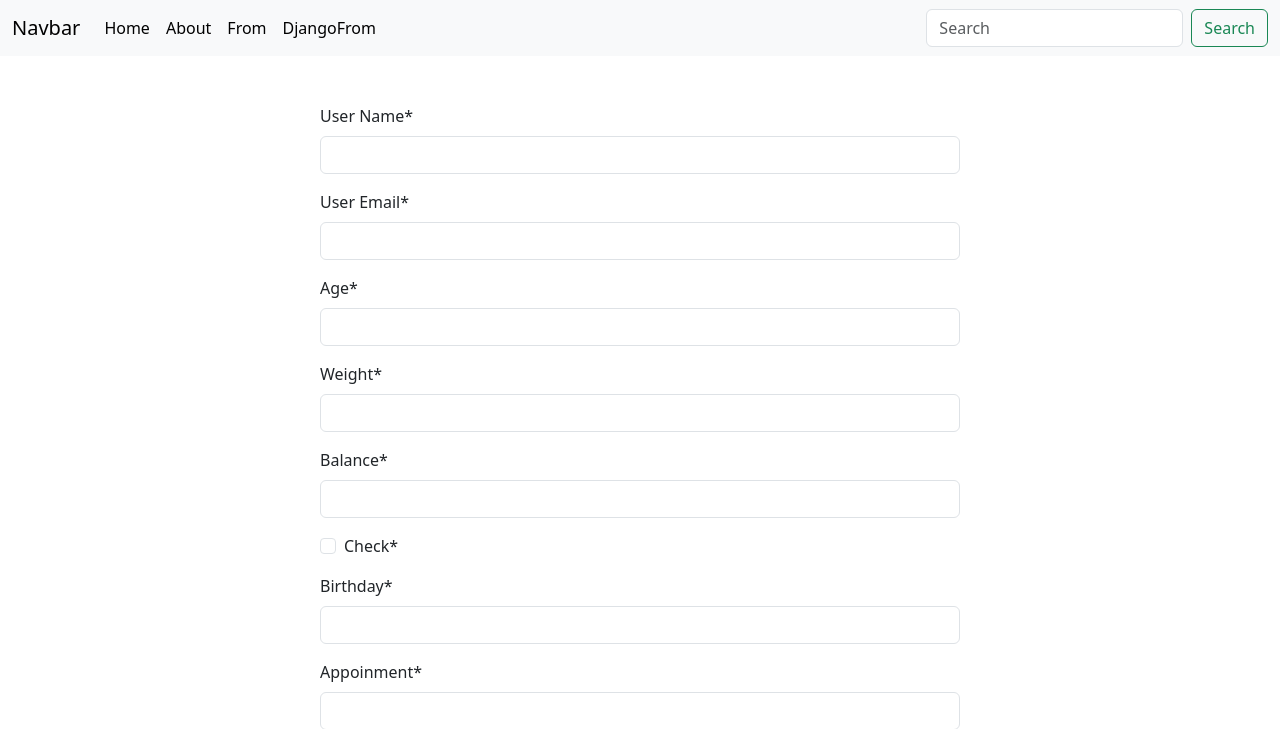
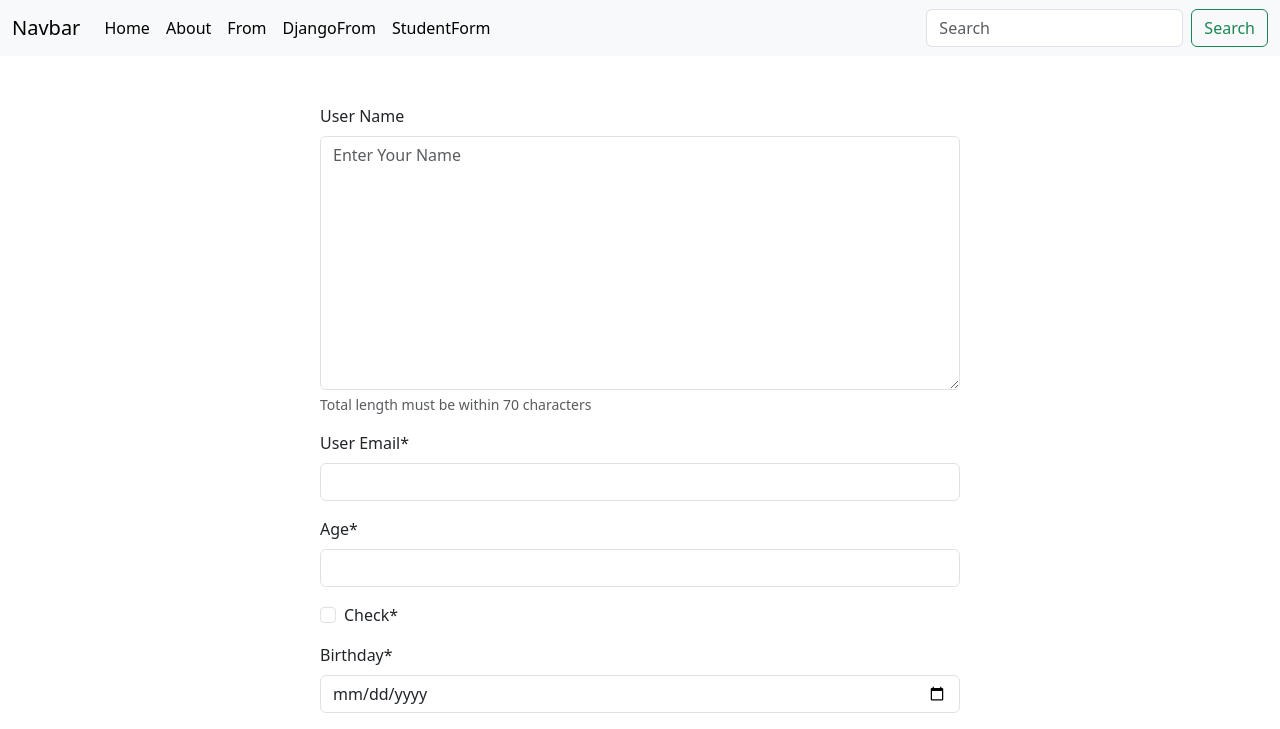
Before and after one commit to abunaim1/django_API_form, a Django app: page /django_form/ in a window 1280 px wide. Shown: the top 729 px of the page. Run offline with Django 5.2, Linux system fonts and the light colour scheme; some libraries are stand-ins or nearby versions.

Commit message:
add new student form

```diff
--- a/form_app/forms.py
+++ b/form_app/forms.py
@@ -1,16 +1,21 @@
 from django import forms
 
 class contactForm(forms.Form):
-    name = forms.CharField(label='User Name')
+    name = forms.CharField(label='User Name', help_text='Total length must be within 70 characters' ,required=False, widget = forms.Textarea(attrs = {'id' : 'text_area', 'class' : 'class1 class2', 'placeholder' : 'Enter Your Name'}))
     email = forms.EmailField(label='User Email')
-    age = forms.IntegerField()
-    weight = forms.FloatField()
-    balance = forms.DecimalField()
+    # age = forms.IntegerField()
+    # weight = forms.FloatField()
+    # balance = forms.DecimalField()
+    age = forms.CharField(widget=forms.NumberInput)
     check = forms.BooleanField()
-    birthday = forms.DateField()
-    appoinment = forms.DateTimeField()
+    birthday = forms.CharField(widget=forms.DateInput(attrs={'type' : 'date'}))
+    appoinment = forms.CharField(widget=forms.DateInput(attrs={'type' : 'datetime-local'}))
     CHOICES = [('S', 'Small'), ('M', 'Medium'), ('L', 'Large')]
-    size = forms.ChoiceField(choices=CHOICES)
+    size = forms.ChoiceField(choices=CHOICES, widget=forms.RadioSelect)
     ITEM = [('P','Peparoni'),('B','Beef'),('M','Mashroom')]
-    ingradient = forms.MultipleChoiceField(choices=ITEM)
+    ingradient = forms.MultipleChoiceField(choices=ITEM, widget=forms.CheckboxSelectMultiple)
     file = forms.FileField()
+
+class StudentForm(forms.Form):
+    name = forms.CharField(widget=forms.TextInput)
+    email = forms.CharField(widget=forms.EmailInput)
--- a/form_app/urls.py
+++ b/form_app/urls.py
@@ -5,4 +5,5 @@ urlpatterns = [
     path('form/', views.form, name='form'),
     path('about/', views.about, name='about'),
     path('django_form/', views.DjangoForm, name='djangoForm'),
+    path('student_form/', views.studentForm, name='s_form'),
 ]
--- a/form_app/views.py
+++ b/form_app/views.py
@@ -1,5 +1,5 @@
 from django.shortcuts import render, HttpResponse
-from .forms import contactForm
+from .forms import contactForm, StudentForm
 # Create your views here.
 
 def home(request):
@@ -27,7 +27,16 @@ def DjangoForm(request):
                 for chunk in file.chunks():
                     destination.write(chunk)
             print(form.cleaned_data)
-            return render(request, 'django_form.html', {'form': form})
     else:
         form = contactForm()
     return render(request, 'django_form.html', {'form': form})
+
+
+def studentForm(request):
+    if request.method == 'POST':
+        s_form = StudentForm(request.POST)
+        if s_form.is_valid():
+            print(s_form.cleaned_data)
+    else:
+        s_form = StudentForm()
+    return render(request, 'student_form.html', {'s_form' : s_form})
--- a/templates/base.html
+++ b/templates/base.html
@@ -40,6 +40,9 @@
             <li class="nav-item">
               <a class="nav-link active" aria-current="page" href="{% url 'djangoForm' %}">DjangoFrom</a>
             </li>
+            <li class="nav-item">
+              <a class="nav-link active" aria-current="page" href="{% url 's_form' %}">StudentForm</a>
+            </li>
           </ul>
           <form class="d-flex" role="search">
             <input class="form-control me-2" type="search" placeholder="Search" aria-label="Search" />
```
Also changed, not shown: form_app/templates/student_form.html (added, +10 -0 lines).
